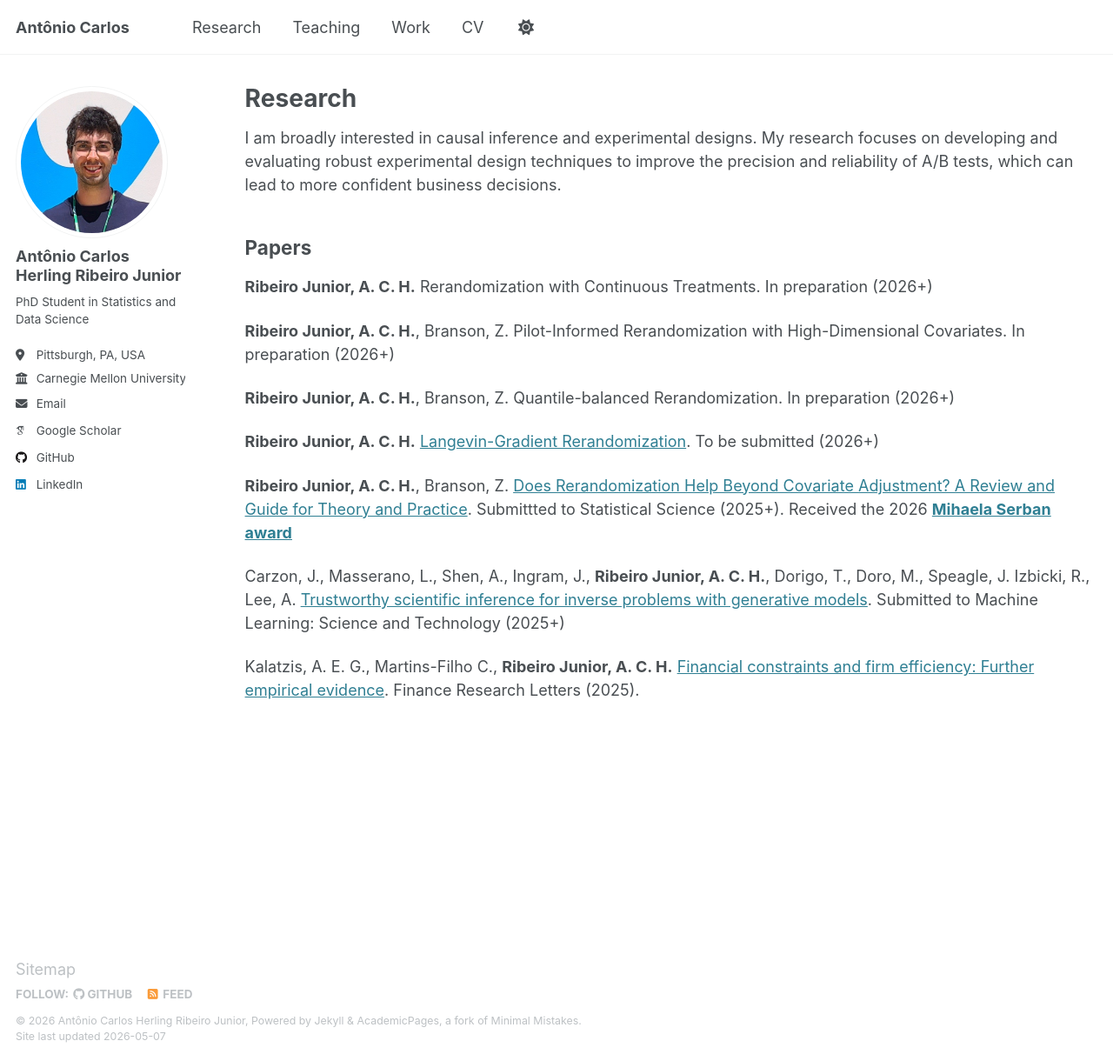
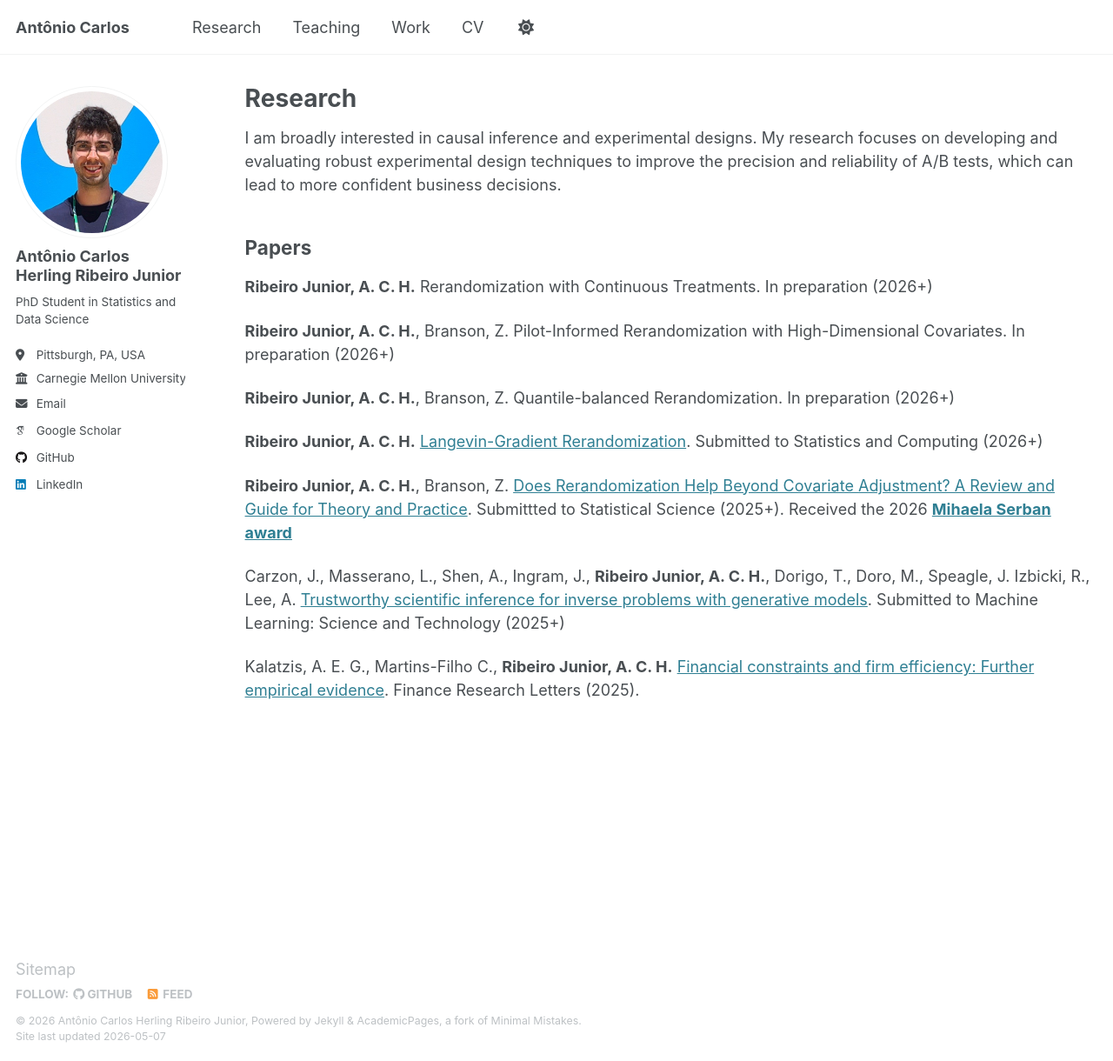
Before and after one commit to antonioherling/antonioherling.github.io, a Jekyll site: the page built from _pages/research.md, in a window 1280 px wide and 1220 px high. Shown: the whole window at 87% size. Built offline with Jekyll 4.4.1, drawn with Linux system fonts in a browser that asks for light colours; some web fonts are replaced.

Commit message:
Update research.md

```diff
--- a/_pages/research.md
+++ b/_pages/research.md
@@ -18,7 +18,7 @@ Papers
 
 **Ribeiro Junior, A. C. H.**, Branson, Z. Quantile-balanced Rerandomization. In preparation (2026+)
 
-**Ribeiro Junior, A. C. H.** [Langevin-Gradient Rerandomization](https://arxiv.org/pdf/2604.07524). To be submitted (2026+)
+**Ribeiro Junior, A. C. H.** [Langevin-Gradient Rerandomization](https://arxiv.org/pdf/2604.07524). Submitted to Statistics and Computing (2026+)
 
 **Ribeiro Junior, A. C. H.**, Branson, Z. [Does Rerandomization Help Beyond Covariate Adjustment? A Review and Guide for Theory and Practice](https://arxiv.org/abs/2512.05290). Submittted to Statistical Science (2025+). Received the 2026 [**Mihaela Serban award**](https://www.cmu.edu/dietrich/statistics-datascience/about/awards/index.html)
 
```
